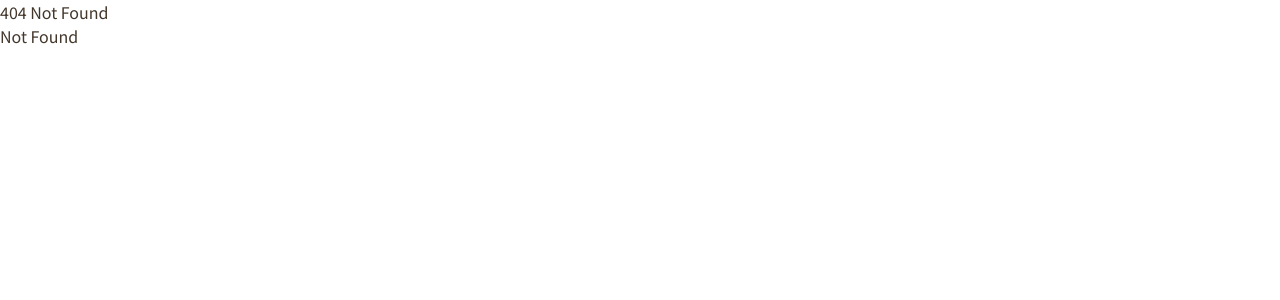
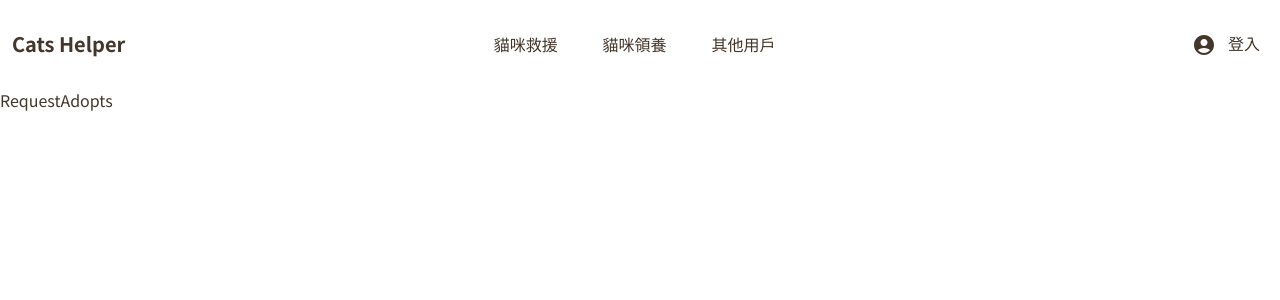
Before and after one commit to Li-Shang-tw/catRescueAdoptPlatform, a React (Vite) app: page /requestProject/1 in a window 1280 px wide. Before the commit this address had no page. Shown: the top 300 px of the page. Built offline with nearby package versions, Linux system fonts and the light colour scheme.

Commit message:
feat: build route and init page for requestAdopt

```diff
--- a/src/Router.jsx
+++ b/src/Router.jsx
@@ -22,6 +22,7 @@ import Achievement from "./page/Achievement";
 import MyProjects from "./page/MyProjects";
 import OtherUsers from "./page/OtherUsers";
 import OtherUserDetail from "./page/OtherUserDetail";
+import RequestAdopts from "./page/RequestAdopts";
 export const Router = createBrowserRouter([
   {
     path: "/",
@@ -63,6 +64,7 @@ export const Router = createBrowserRouter([
       { path: "rescue/:id", element: <RescueDetail /> },
       { path: "otherUsers", element: <OtherUsers /> },
       { path: "otherUser/:id", element: <OtherUserDetail /> },
+      { path: "requestProject/:id", element: <RequestAdopts /> },
     ],
   },
   {
--- /dev/null
+++ b/src/page/RequestAdopts.jsx
@@ -0,0 +1,7 @@
+export default function RequestAdopts() {
+  return (
+    <div>
+      <h1>RequestAdopts</h1>
+    </div>
+  );
+}
```
